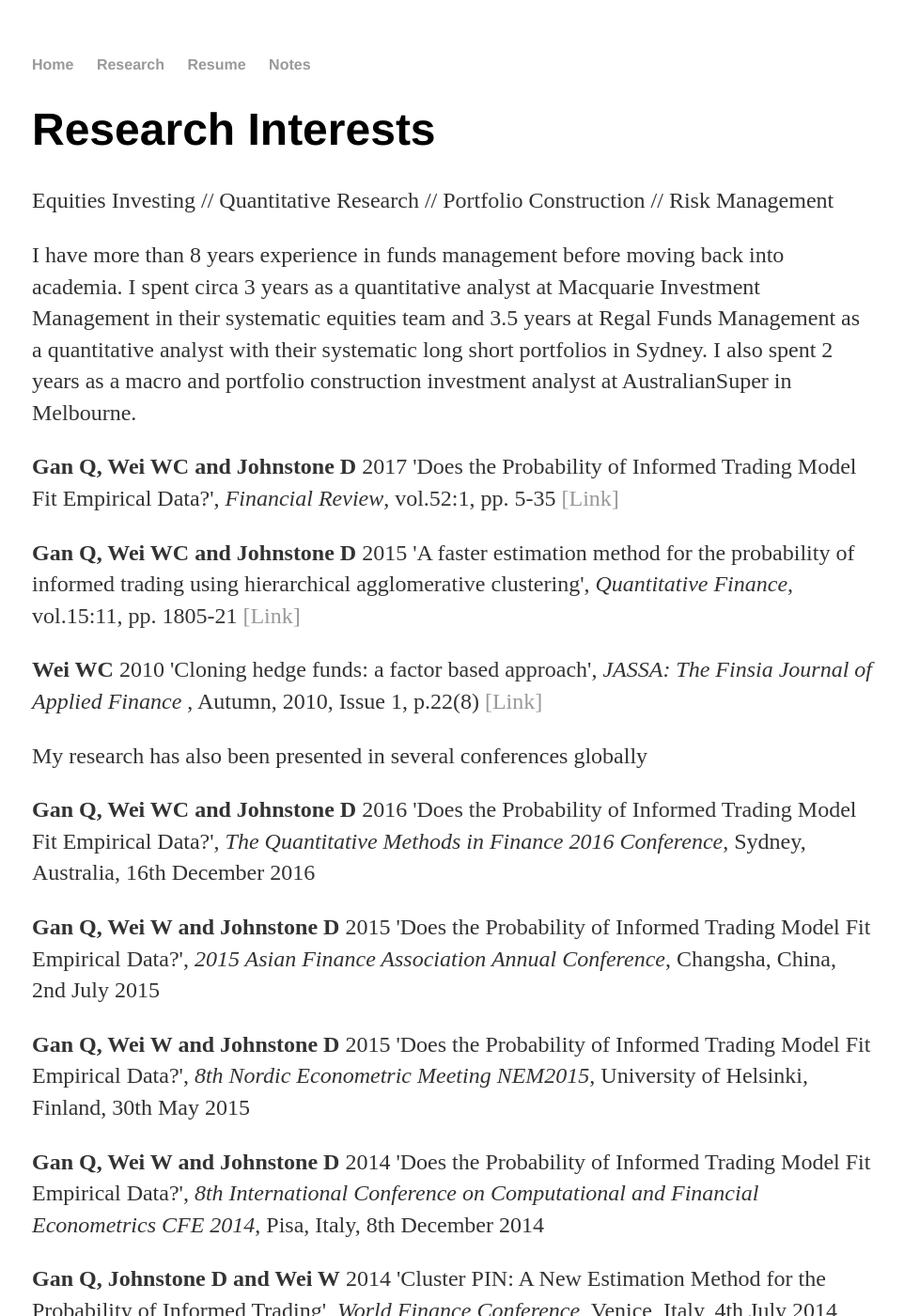
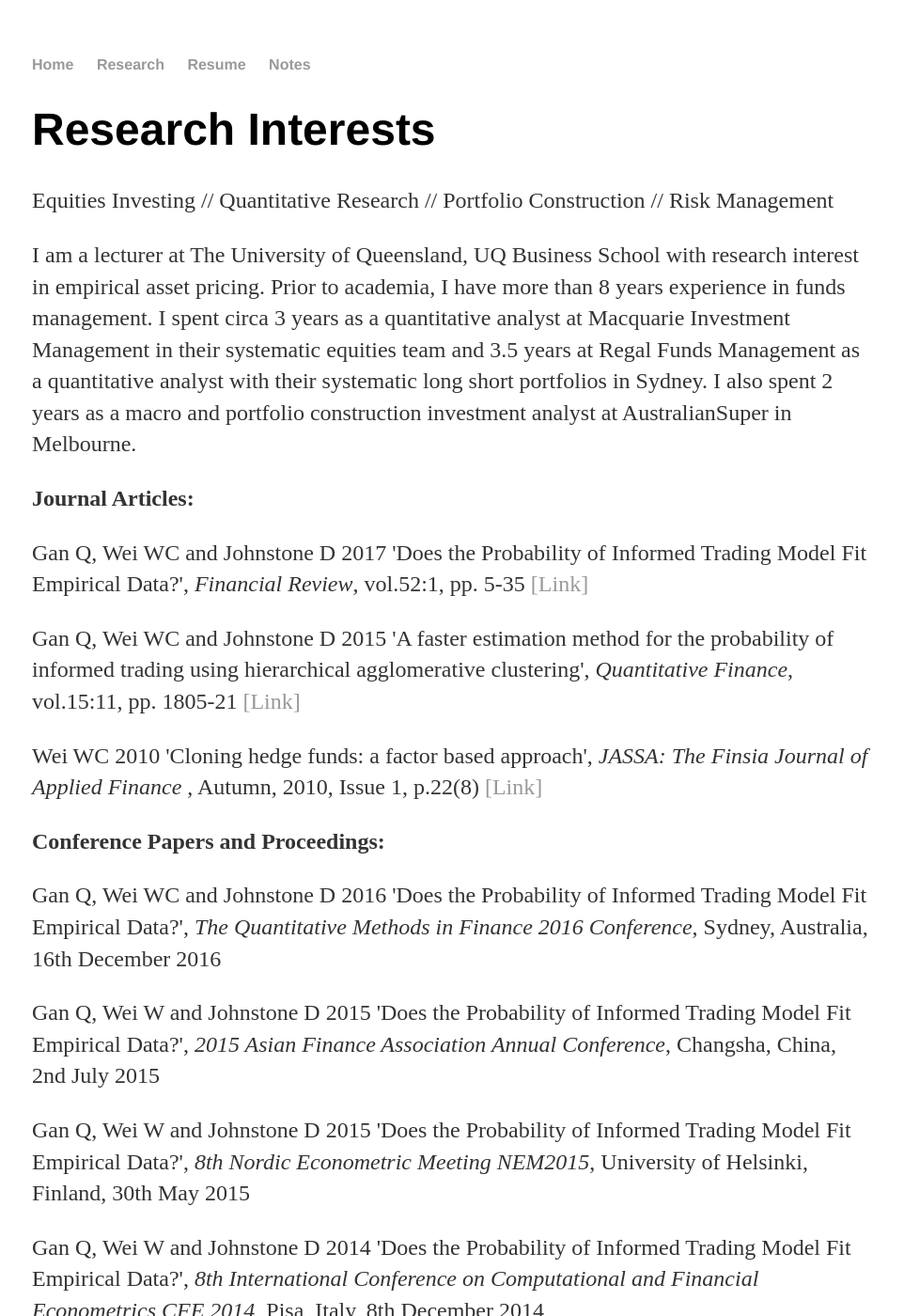
Before and after one commit to weiwangchun/weiwangchun.github.io, a Jekyll site: the page built from about/index.html, in a window 1280 px wide and 1400 px high. Shown: the whole window at 94% size, without its empty margins (158-1120 px from the left). Built offline with Jekyll 4.4.1, drawn with Linux system fonts in a browser that asks for light colours; some of the changed text lies outside the part shown.

Commit message:
Update index.html

```diff
--- a/about/index.html
+++ b/about/index.html
@@ -7,34 +7,37 @@ title: Research Interests
   <h1> Research Interests </h1>
 
   <p> Equities Investing // Quantitative Research // Portfolio Construction // Risk Management </p>
-  <p> I have more than 8 years experience in funds management before moving back into academia. I spent circa 3 years as a quantitative analyst at Macquarie Investment Management in their systematic equities team and 3.5 years at Regal Funds Management as a quantitative analyst with their systematic long short portfolios in Sydney. I also spent 2 years as a macro and portfolio construction investment analyst at AustralianSuper in Melbourne. </p>
+  <p> I am a lecturer at The University of Queensland, UQ Business School with research interest in empirical asset pricing. Prior to academia, I have more than 8 years experience in funds management. I spent circa 3 years as a quantitative analyst at Macquarie Investment Management in their systematic equities team and 3.5 years at Regal Funds Management as a quantitative analyst with their systematic long short portfolios in Sydney. I also spent 2 years as a macro and portfolio construction investment analyst at AustralianSuper in Melbourne. </p>
 
 
-  <p><strong>Gan Q, Wei WC and Johnstone D</strong> 2017  'Does the Probability of Informed Trading Model Fit Empirical Data?', <cite>Financial Review</cite>, vol.52:1, pp. 5-35  <a href="http://dx.doi.org/10.1111/fire.12130">[Link]</a></p>
+  <p><strong> Journal Articles: </strong></p>
 
-  <p><strong>Gan Q, Wei WC and Johnstone D</strong> 2015  'A faster estimation method for the probability of informed trading using hierarchical agglomerative clustering', <cite>Quantitative Finance</cite>, vol.15:11, pp. 1805-21  <a href="http://www.tandfonline.com/doi/full/10.1080/14697688.2015.1023336">[Link]</a></p>
+  <p>Gan Q, Wei WC and Johnstone D 2017  'Does the Probability of Informed Trading Model Fit Empirical Data?', <cite>Financial Review</cite>, vol.52:1, pp. 5-35  <a href="http://dx.doi.org/10.1111/fire.12130">[Link]</a></p>
 
-   <p><strong>Wei WC </strong> 2010  'Cloning hedge funds: a factor based approach', <cite>JASSA: The Finsia Journal of Applied Finance </cite>, Autumn, 2010, Issue 1, p.22(8) <a href="https://search.library.uq.edu.au/primo-explore/fulldisplay?docid=TN_gale_ofa227731173&context=PC&vid=61UQ&lang=en_US&search_scope=61UQ_All&adaptor=primo_central_multiple_fe&tab=61uq_all&query=any,contains,cloning%20hedge%20funds&sortby=rank&facet=rtype,exclude,newspaper_articles&facet=rtype,exclude,reviews&offset=0">[Link]</a></p>
+  <p>Gan Q, Wei WC and Johnstone D 2015  'A faster estimation method for the probability of informed trading using hierarchical agglomerative clustering', <cite>Quantitative Finance</cite>, vol.15:11, pp. 1805-21  <a href="http://www.tandfonline.com/doi/full/10.1080/14697688.2015.1023336">[Link]</a></p>
 
-  <p> My research has also been presented in several conferences globally </p>
+   <p>Wei WC  2010  'Cloning hedge funds: a factor based approach', <cite>JASSA: The Finsia Journal of Applied Finance </cite>, Autumn, 2010, Issue 1, p.22(8) <a href="https://search.library.uq.edu.au/primo-explore/fulldisplay?docid=TN_gale_ofa227731173&context=PC&vid=61UQ&lang=en_US&search_scope=61UQ_All&adaptor=primo_central_multiple_fe&tab=61uq_all&query=any,contains,cloning%20hedge%20funds&sortby=rank&facet=rtype,exclude,newspaper_articles&facet=rtype,exclude,reviews&offset=0">[Link]</a></p>
 
 
-  <p><strong>Gan Q, Wei WC and Johnstone D</strong> 2016  'Does the Probability of Informed Trading Model Fit Empirical Data?', <cite>The Quantitative Methods in Finance 2016 Conference</cite>, Sydney, Australia, 16th December 2016 </p>
+  <p><strong> Conference Papers and Proceedings: </strong></p>
 
- <p><strong>Gan Q, Wei W and Johnstone D</strong> 2015  'Does the Probability of Informed Trading Model Fit Empirical Data?', <cite>2015 Asian Finance Association Annual Conference</cite>, Changsha, China, 2nd July 2015 </p>
+  <p>Gan Q, Wei WC and Johnstone D 2016  'Does the Probability of Informed Trading Model Fit Empirical Data?', <cite>The Quantitative Methods in Finance 2016 Conference</cite>, Sydney, Australia, 16th December 2016 </p>
 
-  <p><strong>Gan Q, Wei W and Johnstone D</strong> 2015  'Does the Probability of Informed Trading Model Fit Empirical Data?', <cite>8th Nordic Econometric Meeting NEM2015</cite>, University of Helsinki, Finland, 30th May 2015 </p>
+ <p>Gan Q, Wei W and Johnstone D 2015  'Does the Probability of Informed Trading Model Fit Empirical Data?', <cite>2015 Asian Finance Association Annual Conference</cite>, Changsha, China, 2nd July 2015 </p>
 
-<p><strong>Gan Q, Wei W and Johnstone D</strong> 2014  'Does the Probability of Informed Trading Model Fit Empirical Data?', <cite>8th International Conference on Computational and Financial Econometrics CFE 2014</cite>, Pisa, Italy, 8th December 2014 </p>
+  <p>Gan Q, Wei W and Johnstone D 2015  'Does the Probability of Informed Trading Model Fit Empirical Data?', <cite>8th Nordic Econometric Meeting NEM2015</cite>, University of Helsinki, Finland, 30th May 2015 </p>
 
- <p><strong>Gan Q, Johnstone D and Wei W</strong> 2014  'Cluster PIN: A New Estimation Method for the Probability of Informed Trading', <cite>World Finance Conference</cite>, Venice, Italy, 4th July 2014 </p>
+<p>Gan Q, Wei W and Johnstone D 2014  'Does the Probability of Informed Trading Model Fit Empirical Data?', <cite>8th International Conference on Computational and Financial Econometrics CFE 2014</cite>, Pisa, Italy, 8th December 2014 </p>
 
+ <p>Gan Q, Johnstone D and Wei W 2014  'Cluster PIN: A New Estimation Method for the Probability of Informed Trading', <cite>World Finance Conference</cite>, Venice, Italy, 4th July 2014 </p>
 
-  <p><strong>Wei WC and Gan Q</strong> 2012  'Comparing Information Content of Stock Trades across Asian Exchanges: An Adaptive Lasso Approach', <cite>27th International Conference of the American Committee for Asian Economic Studies ACAES 2012-Financial Econometrics group (FEG)</cite>, Melbourne, Australia, 27th October 2012 </p>
+  <p>Wei WC and Gan Q 2013  'Comparing Time-Varying Price Impact and Information Impounding Time across Asian Stock Exchanges: An Adaptive Lasso Approach', <cite>6th Financial Risks International Forum</cite>, Paris, France, 26th March 2013 </p>
 
-  <p><strong>Wei WC and Gan Q</strong> 2012  'Diminishing Price Impact in Asian Limit Order Book Markets', <cite>Proceedings of the 25th Australasian Finance and Banking Conference</cite>, Sydney, Australia, 18th December 2012 </p>
+  <p>Wei WC and Gan Q 2012  'Comparing Information Content of Stock Trades across Asian Exchanges: An Adaptive Lasso Approach', <cite>27th International Conference of the American Committee for Asian Economic Studies ACAES 2012-Financial Econometrics group (FEG)</cite>, Melbourne, Australia, 27th October 2012 </p>
 
-  <p><strong>Wei WC and Gan Q</strong> 2012  'Comparing the Information Content of Stock Trades: An Adaptive Lasso Approach (Awarded best finance paper)', <cite>Proceedings of the Accounting &amp; Finance Association of Australia and New Zealand Conference AFAANZ 2012</cite>, Melbourne, Australia, 3rd July 2012 </p>
+  <p>Wei WC and Gan Q 2012  'Diminishing Price Impact in Asian Limit Order Book Markets', <cite>Proceedings of the 25th Australasian Finance and Banking Conference</cite>, Sydney, Australia, 18th December 2012 </p>
+
+  <p>Wei WC and Gan Q 2012  'Comparing the Information Content of Stock Trades: An Adaptive Lasso Approach (Awarded best finance paper)', <cite>Proceedings of the Accounting &amp; Finance Association of Australia and New Zealand Conference AFAANZ 2012</cite>, Melbourne, Australia, 3rd July 2012 </p>
 
 
 
```
